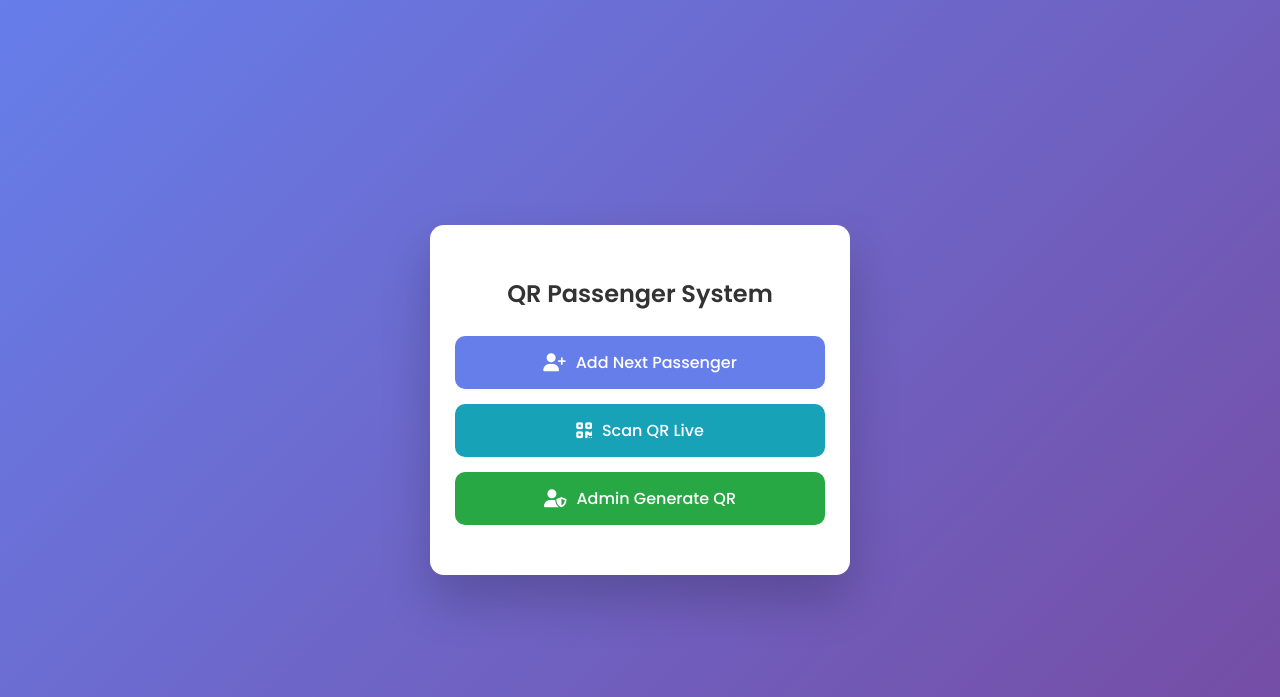
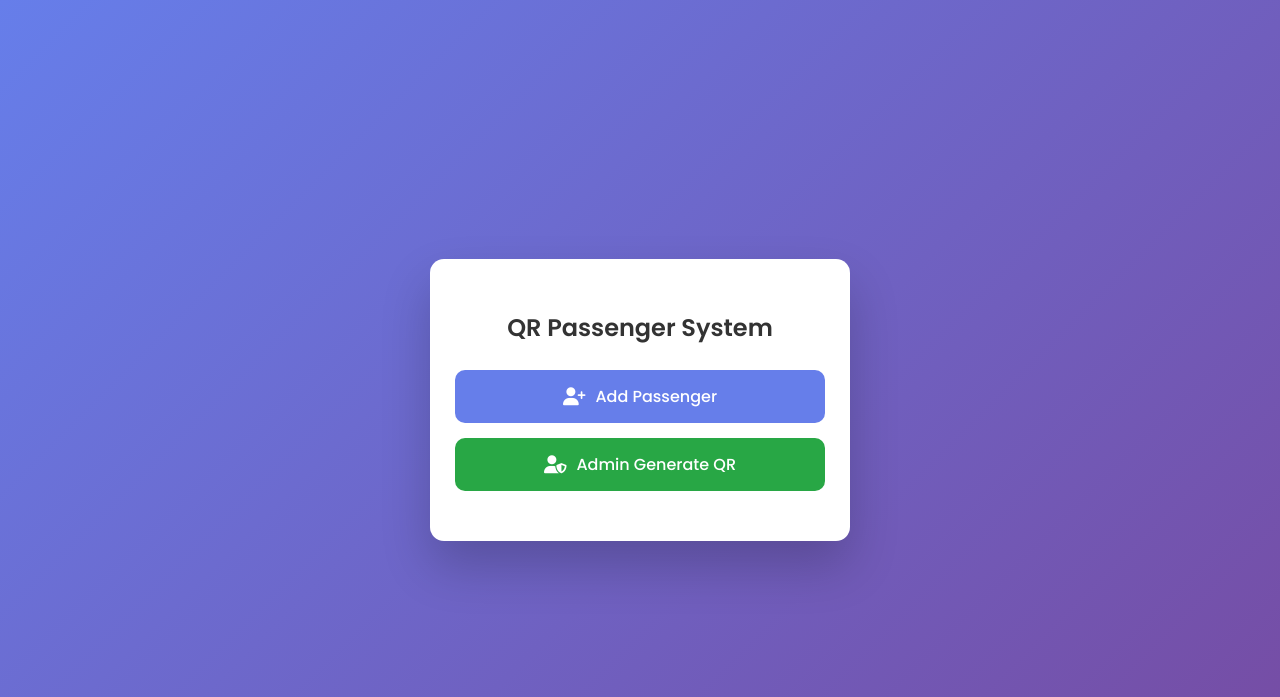
Before and after one commit to SmartFarming50/app, a Flask app: page / in a window 1280 px wide. Shown: the top 697 px of the page. Run offline with Flask 3, Linux system fonts and the light colour scheme.

Commit message:
Update home.html

```diff
--- a/templates/home.html
+++ b/templates/home.html
@@ -66,10 +66,6 @@
             background: #667eea;
         }
 
-        .btn-scan {
-            background: #17a2b8;
-        }
-
         .btn-admin {
             background: #28a745;
         }
@@ -91,16 +87,13 @@
     <div class="container">
         <h1>QR Passenger System</h1>
 
-        <button class="btn btn-add" onclick="location.href='/add-next'">
+        <!-- Add Passenger -->
+        <button class="btn btn-add" onclick="location.href='/add-ui'">
             <i class="fas fa-user-plus"></i>
-            Add Next Passenger
+            Add Passenger
         </button>
 
-        <button class="btn btn-scan" onclick="location.href='/scan'">
-            <i class="fas fa-qrcode"></i>
-            Scan QR Live
-        </button>
-
+        <!-- Admin Panel -->
         <button class="btn btn-admin" onclick="location.href='/admin-ui'">
             <i class="fas fa-user-shield"></i>
             Admin Generate QR
```
